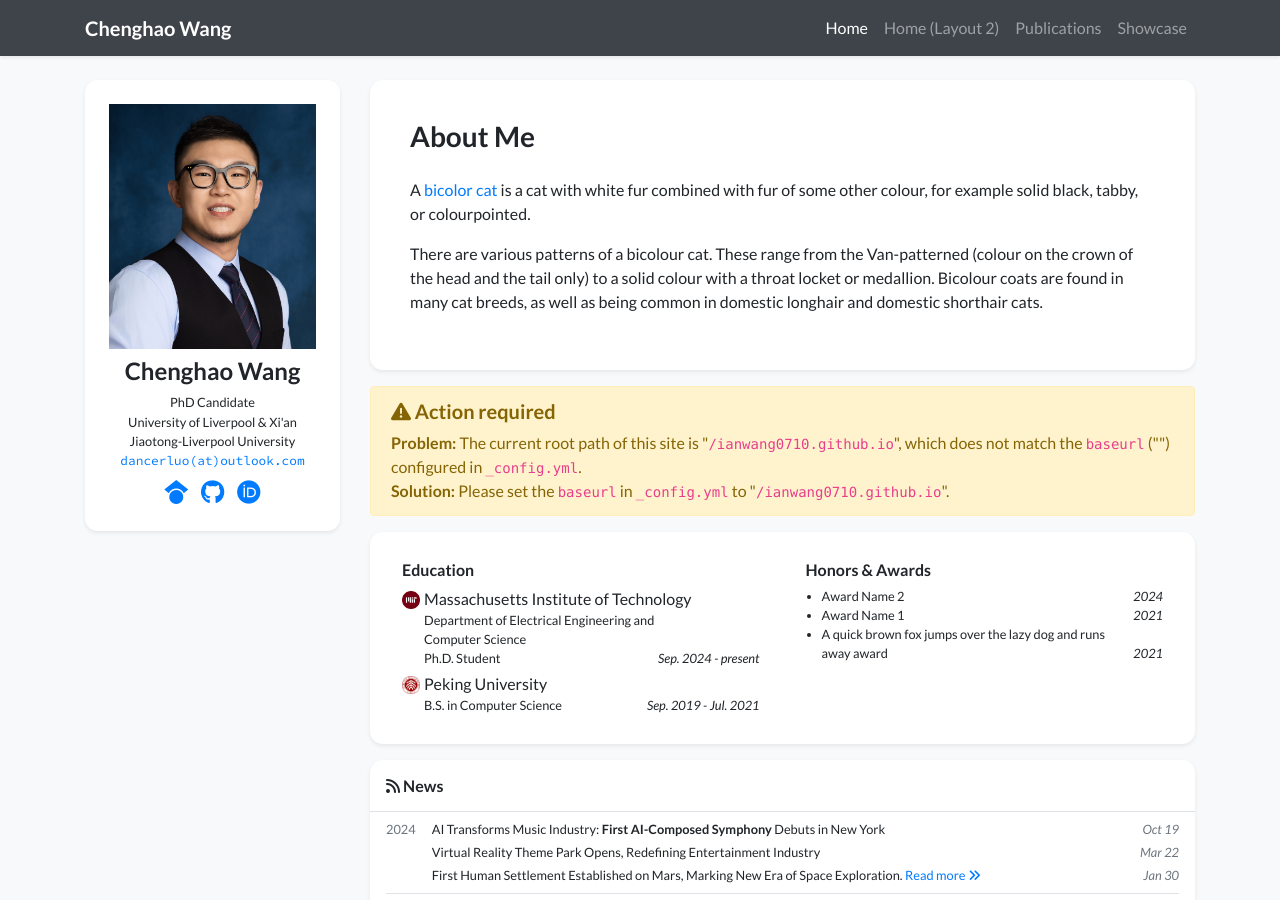
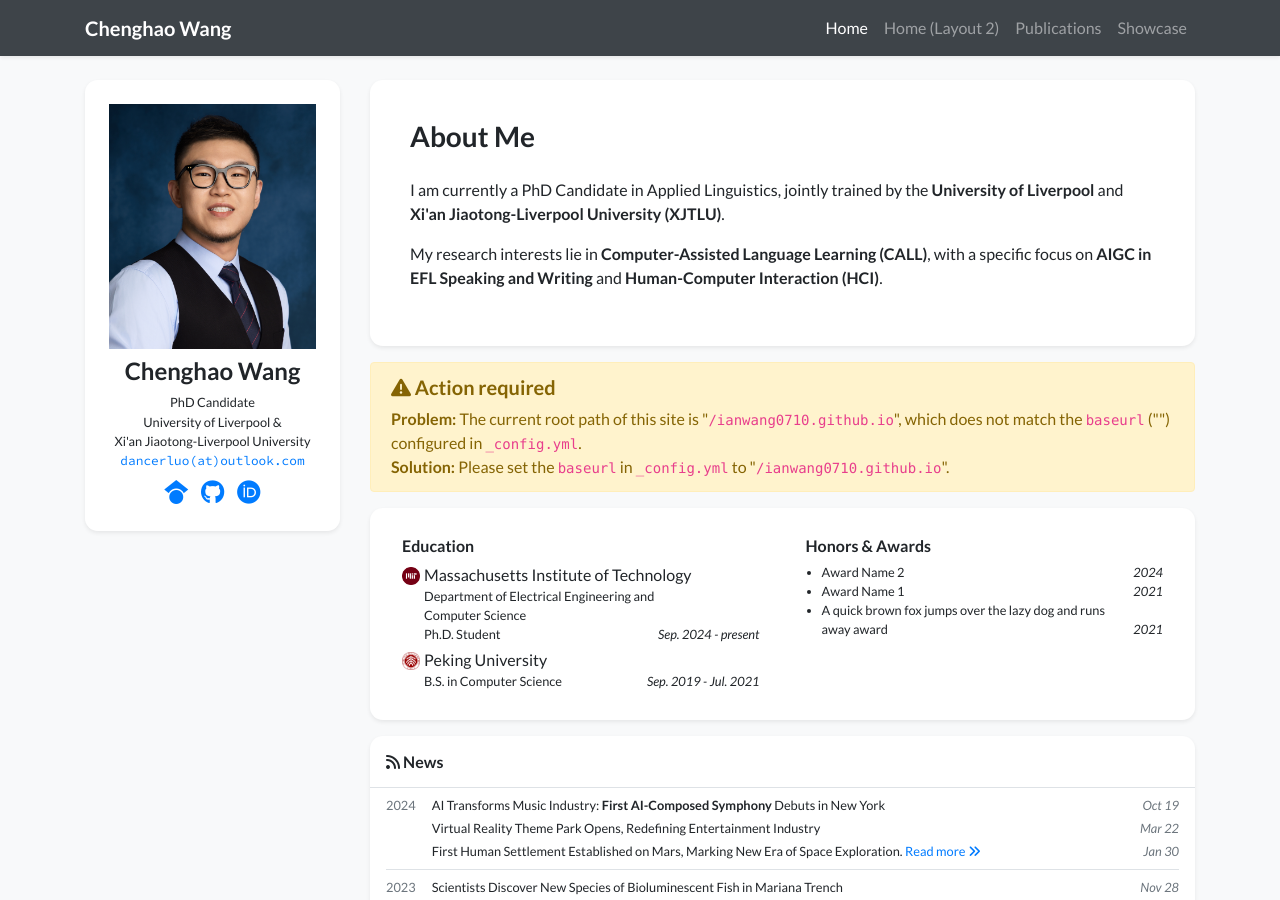
Before and after one commit to Ianwang0710/ianwang0710.github.io, a Jekyll site: the page built from index.html, in a window 1280 px wide and 900 px high. Built offline with Jekyll 4.4.1, drawn with Linux system fonts in a browser that asks for light colours; nearby versions of some CDN libraries; a style sheet for code colours, icons or effects is not loaded.

Commit message:
Update profile.yml

```diff
--- a/_data/profile.yml
+++ b/_data/profile.yml
@@ -4,7 +4,9 @@
 
 positions:
 - name: PhD Candidate
-- name: University of Liverpool & Xi'an Jiaotong-Liverpool University
+- name: >-
+    University of Liverpool & <br>
+    Xi'an Jiaotong-Liverpool University
   logo: /assets/images/badges/MIT_Social_circle.png  # Logo is optional
 
 
@@ -17,12 +19,10 @@
 short_bio_text_justify: false
 short_bio: >-
   <p>
-    A <a href="https://en.wikipedia.org/wiki/Bicolor_cat" target="_blank">bicolor cat</a> is a cat with white fur combined with fur of some other colour, for example solid black, tabby, or colourpointed.
+    I am currently a PhD Candidate in Applied Linguistics, jointly trained by the <strong>University of Liverpool</strong> and <strong>Xi'an Jiaotong-Liverpool University (XJTLU)</strong>.
   </p>
   <p>
-    There are various patterns of a bicolour cat. These range from the Van-patterned (colour on the crown of the head
-    and the tail only) to a solid colour with a throat locket or medallion. Bicolour coats are found in many cat breeds,
-    as well as being common in domestic longhair and domestic shorthair cats.
+    My research interests lie in <strong>Computer-Assisted Language Learning (CALL)</strong>, with a specific focus on <strong>AIGC in EFL Speaking and Writing</strong> and <strong>Human-Computer Interaction (HCI)</strong>.
   </p>
 
 portrait_url: /assets/images/photos/avata.png
```
